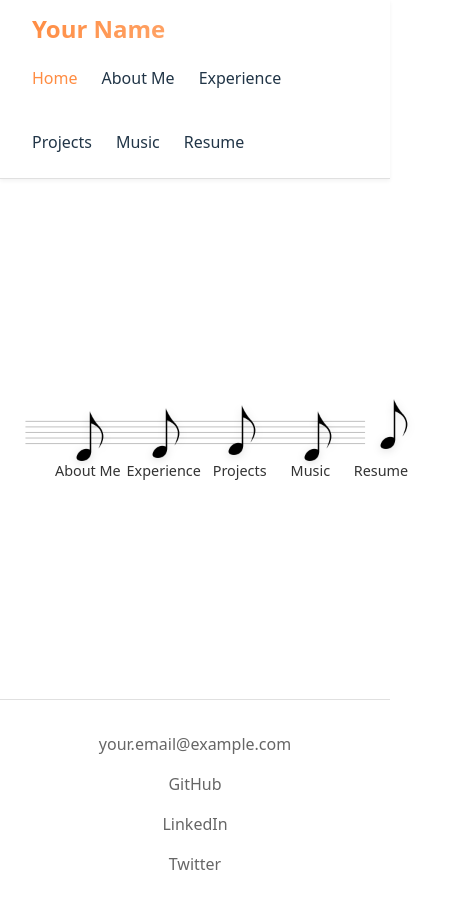
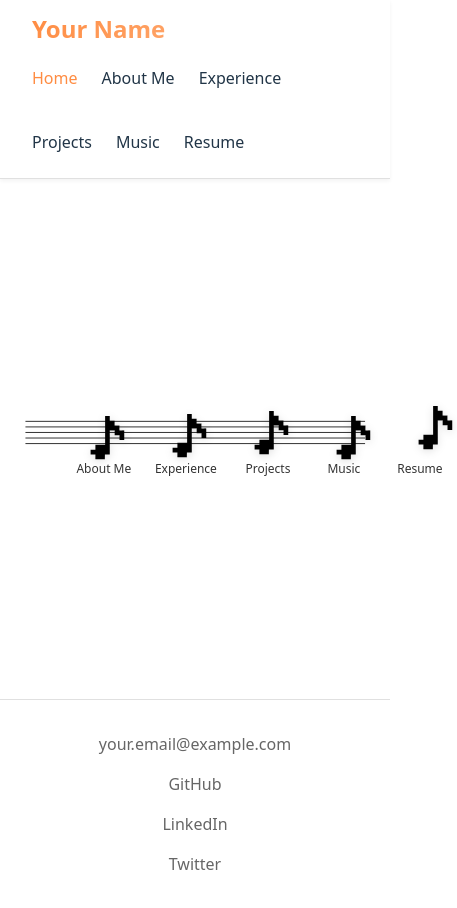
Before and after one commit to EmmaZou24/emmazou24.github.io, a React (Vite) app: page / in a window 390 px wide. Shown: the whole page, 457 px wide, since content can reach past the window. Built offline with nearby package versions, Linux system fonts and the light colour scheme.

Commit message:
feat: basic music staff structure

```diff
--- a/src/pages/Home.css
+++ b/src/pages/Home.css
@@ -65,7 +65,8 @@
 
 .staff-line {
   stroke-width: var(--stroke-width, 2px);
-  /* Fixed size set on initial load */
+  vector-effect: non-scaling-stroke;
+  /* Fixed size set on initial load - will not scale with SVG */
 }
 
 .notes-container {
@@ -77,8 +78,8 @@
   display: flex;
   justify-content: flex-start;
   align-items: flex-start;
-  gap: var(--note-gap, 84px);
-  padding: 0 var(--notes-right-padding, 80px) 0 var(--notes-left-padding, 180px);
+  gap: var(--note-gap, 120px);
+  padding: 0 var(--notes-right-padding, 80px) 0 var(--notes-left-padding, 240px);
   padding-top: 0px;
 }
 
@@ -102,31 +103,31 @@
 
 .note-link:nth-child(1) {
   /* Fixed position set on initial load */
-  margin-top: calc(12 / 200 * 100% - var(--note-size, 70px) * 0.6 / 2);
+  margin-top: calc(15 / 200 * 100% - var(--note-size, 63px) * 0.6 / 2);
   align-self: flex-start;
 }
 
 .note-link:nth-child(2) {
   /* Fixed position set on initial load */
-  margin-top: calc(10 / 200 * 100% - var(--note-size, 70px) * 0.6 / 2);
+  margin-top: calc(13.4 / 200 * 100% - var(--note-size, 63px) * 0.6 / 2);
   align-self: flex-start;
 }
 
 .note-link:nth-child(3) {
   /* Fixed position set on initial load */
-  margin-top: calc(8 / 200 * 100% - var(--note-size, 70px) * 0.6 / 2);
+  margin-top: calc(11 / 200 * 100% - var(--note-size, 63px) * 0.6 / 2);
   align-self: flex-start;
 }
 
 .note-link:nth-child(4) {
   /* Fixed position set on initial load */
-  margin-top: calc(12 / 200 * 100% - var(--note-size, 70px) * 0.6 / 2);
+  margin-top: calc(15 / 200 * 100% - var(--note-size, 63px) * 0.6 / 2);
   align-self: flex-start;
 }
 
 .note-link:nth-child(5) {
   /* Fixed position set on initial load */
-  margin-top: calc(4 / 200 * 100% - var(--note-size, 70px) * 0.6 / 2);
+  margin-top: calc(7 / 200 * 100% - var(--note-size, 63px) * 0.6 / 2);
   align-self: flex-start;
 }
 
@@ -137,7 +138,7 @@
 
 .music-note {
   /* Fixed size set on initial load - does not resize after window loads */
-  width: var(--note-size, 70px);
+  width: var(--note-size, 63px);
   height: auto;
   filter: drop-shadow(0 2px 4px rgba(0, 0, 0, 0.12));
   display: block;
@@ -222,8 +223,8 @@
   display: flex;
   justify-content: flex-start;
   align-items: center;
-  gap: var(--note-gap, 84px);
-  padding: 0 var(--labels-right-padding, 80px) 0 var(--labels-left-padding, 172px);
+  gap: var(--note-gap, 120px);
+  padding: 0 var(--labels-right-padding, 80px) 0 var(--labels-left-padding, 232px);
   padding-top: 0px;
   margin-top: 14%;
 }
@@ -233,11 +234,11 @@
   display: flex;
   align-items: center;
   justify-content: center;
-  width: var(--note-size, 70px);
+  width: var(--note-size, 63px);
 }
 
 .note-label {
-  font-size: var(--label-font-size, 18px);
+  font-size: var(--label-font-size, 16px);
   /* Fixed size set on initial load */
   font-weight: 500;
   color: #333;
@@ -251,17 +252,17 @@
 
 @media (max-width: 768px) {
   .notes-container {
-    gap: var(--note-gap, 84px);
-    padding: 0 var(--notes-right-padding, 80px) 0 var(--notes-left-padding, 180px);
+    gap: var(--note-gap, 120px);
+    padding: 0 var(--notes-right-padding, 80px) 0 var(--notes-left-padding, 240px);
   }
 
   .music-note {
-    width: var(--note-size, 70px);
+    width: var(--note-size, 63px);
   }
 
   .labels-container {
-    gap: var(--note-gap, 84px);
-    padding: 0 var(--labels-right-padding, 80px) 0 var(--labels-left-padding, 172px);
+    gap: var(--note-gap, 120px);
+    padding: 0 var(--labels-right-padding, 80px) 0 var(--labels-left-padding, 232px);
   }
 
   .label-link {
@@ -269,7 +270,7 @@
   }
 
   .note-label {
-    font-size: var(--label-font-size, 18px);
+    font-size: var(--label-font-size, 16px);
   }
 }
 
--- a/src/pages/Home.jsx
+++ b/src/pages/Home.jsx
@@ -1,6 +1,6 @@
 import { Link } from 'react-router-dom';
 import { useEffect, useRef } from 'react';
-import eighthNote from '../assets/eighth note.png';
+import eighthNote from '../assets/svg music pixel.svg';
 import './Home.css';
 
 function Home() {
@@ -18,24 +18,26 @@ function Home() {
     const staffHeight = staffWidth / 6;
 
     // Calculate note size (clamp(50px, 6vw, 90px) at initial load)
-    const noteSize = Math.max(50, Math.min(initialViewportWidth * 0.06, 90));
+    // Reduced slightly: clamp(45px, 5.4vw, 81px)
+    const noteSize = Math.max(45, Math.min(initialViewportWidth * 0.054, 81));
 
     // Calculate label font size (clamp(0.9rem, 1.8vw, 1.6875rem) at initial load)
     // Convert rem to px (assuming 16px base): 0.9rem = 14.4px, 1.6875rem = 27px
-    const labelFontSize = Math.max(14.4, Math.min(initialViewportWidth * 0.018, 27));
+    // Slightly bigger than reduced version: 0.75rem = 12px, 1.4375rem = 23px
+    const labelFontSize = Math.max(12, Math.min(initialViewportWidth * 0.015, 23));
 
     // Calculate staff line stroke width (clamp(1px, 0.15vw, 2.25px) at initial load)
     const strokeWidth = Math.max(1, Math.min(initialViewportWidth * 0.0015, 2.25));
 
-    // Calculate fixed spacing between notes (7% of staff width at initial load)
-    const noteGap = staffWidth * 0.07;
+    // Calculate fixed spacing between notes (10% of staff width at initial load)
+    const noteGap = staffWidth * 0.10;
 
-    // Calculate fixed padding for notes container (15% left, 6.67% right at initial load)
-    const notesLeftPadding = staffWidth * 0.15;
+    // Calculate fixed padding for notes container (20% left, 6.67% right at initial load)
+    const notesLeftPadding = staffWidth * 0.20;
     const notesRightPadding = staffWidth * 0.0667;
 
-    // Calculate fixed padding for labels container (14.33% left, 6.67% right at initial load)
-    const labelsLeftPadding = staffWidth * 0.1433;
+    // Calculate fixed padding for labels container (19.33% left, 6.67% right at initial load)
+    const labelsLeftPadding = staffWidth * 0.1933;
     const labelsRightPadding = staffWidth * 0.0667;
 
     // Set CSS custom properties with fixed values
```
Also changed, not shown: src/assets/music pixel.png (added), src/assets/svg music pixel.svg (added).
